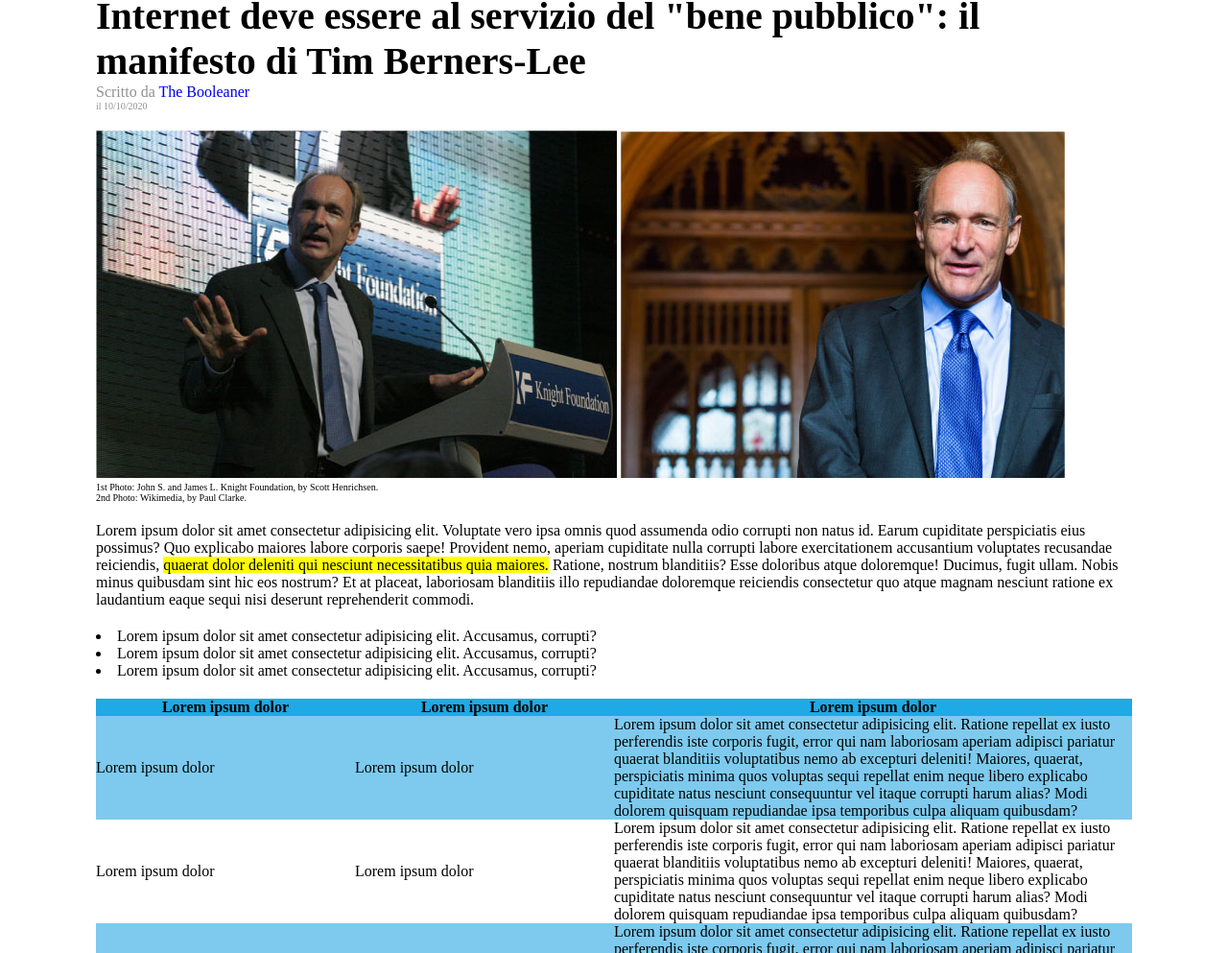
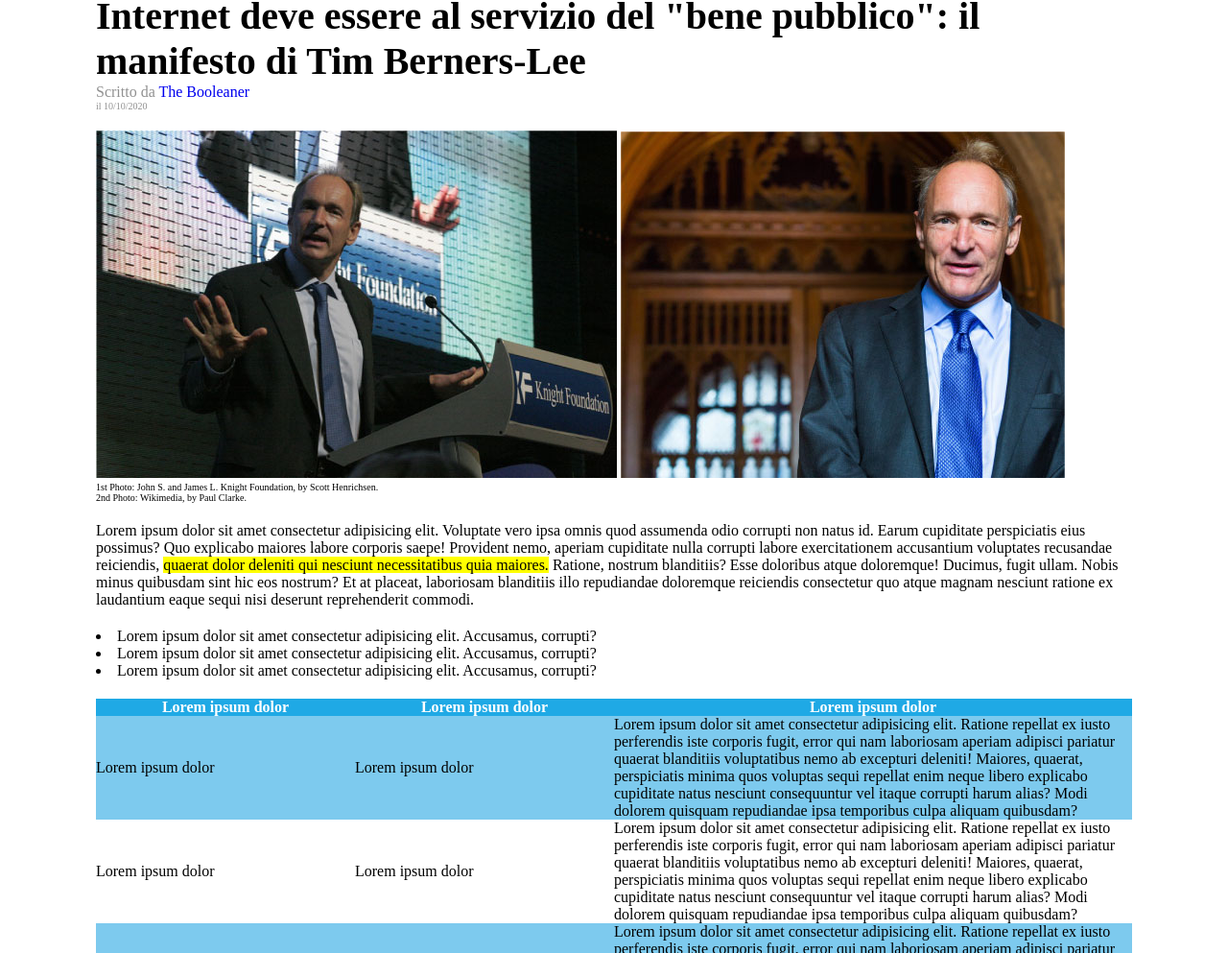
Before and after one commit to nicoladomingorizzo/html-css-booleaner, a plain HTML site: page index.html in a window 1280 px wide. Shown: the part 107-1100 px from the top of the page at 96% size. Drawn offline with Linux system fonts and the light colour scheme.

Commit message:
changed color th

```diff
--- a/css/style.css
+++ b/css/style.css
@@ -23,6 +23,10 @@
 
 .w-50{
     width: 50%;
+}
+
+.text-white{
+    color: white;
 }
 /* General */
 
--- a/index.html
+++ b/index.html
@@ -31,9 +31,9 @@
                                 <br>
                                 2nd Photo: Wikimedia, by Paul Clarke.
                             </figcaption>
-
                         </article>
                     </header>
+
                     <!-- article paragraph  -->
                         <section class="article-paragraph">
 
@@ -54,9 +54,9 @@
                         <table class="table-article">
                             <thead>
                                 <tr>
-                                    <th>Lorem ipsum dolor</th>
-                                    <th>Lorem ipsum dolor</th>
-                                    <th class="w-50">Lorem ipsum dolor</th>
+                                    <th class="text-white">Lorem ipsum dolor</th>
+                                    <th class="text-white">Lorem ipsum dolor</th>
+                                    <th class="w-50 text-white">Lorem ipsum dolor</th>
                                 </tr>
                             </thead>
                             <tbody>
```
